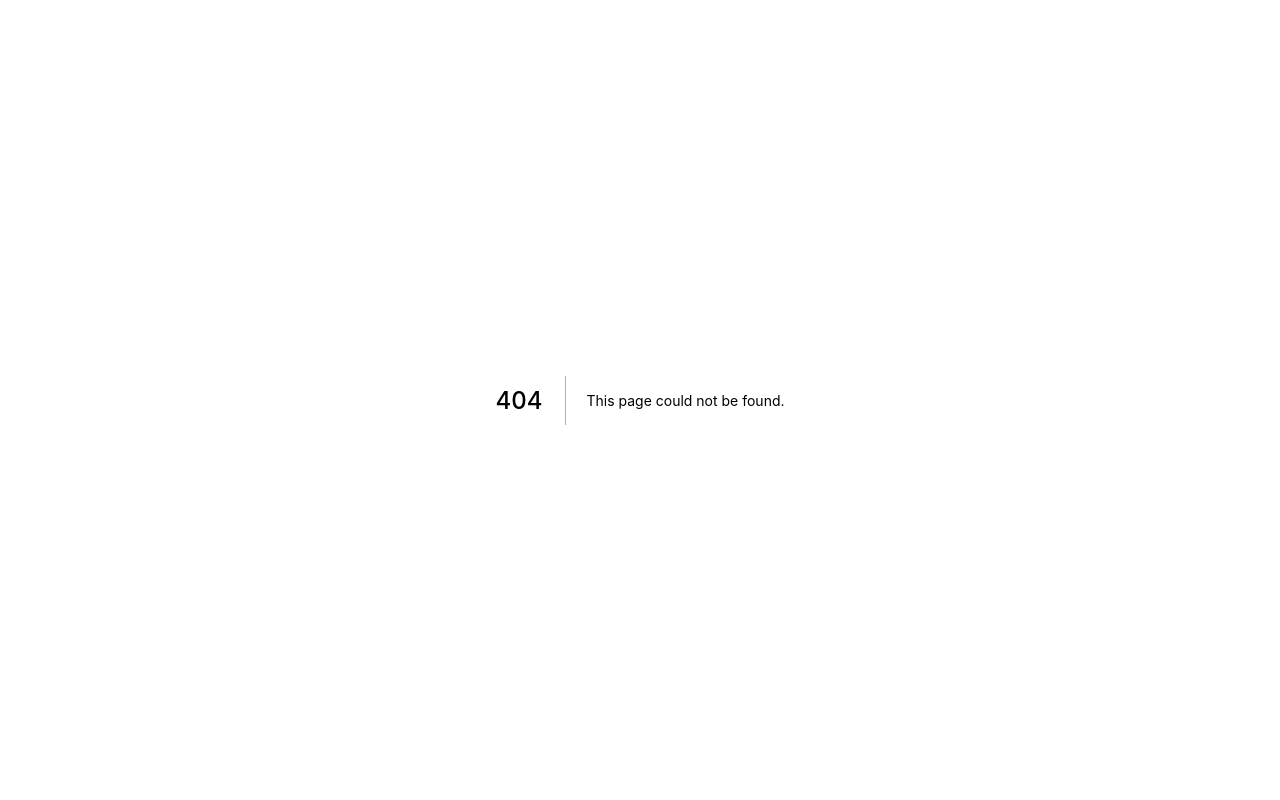
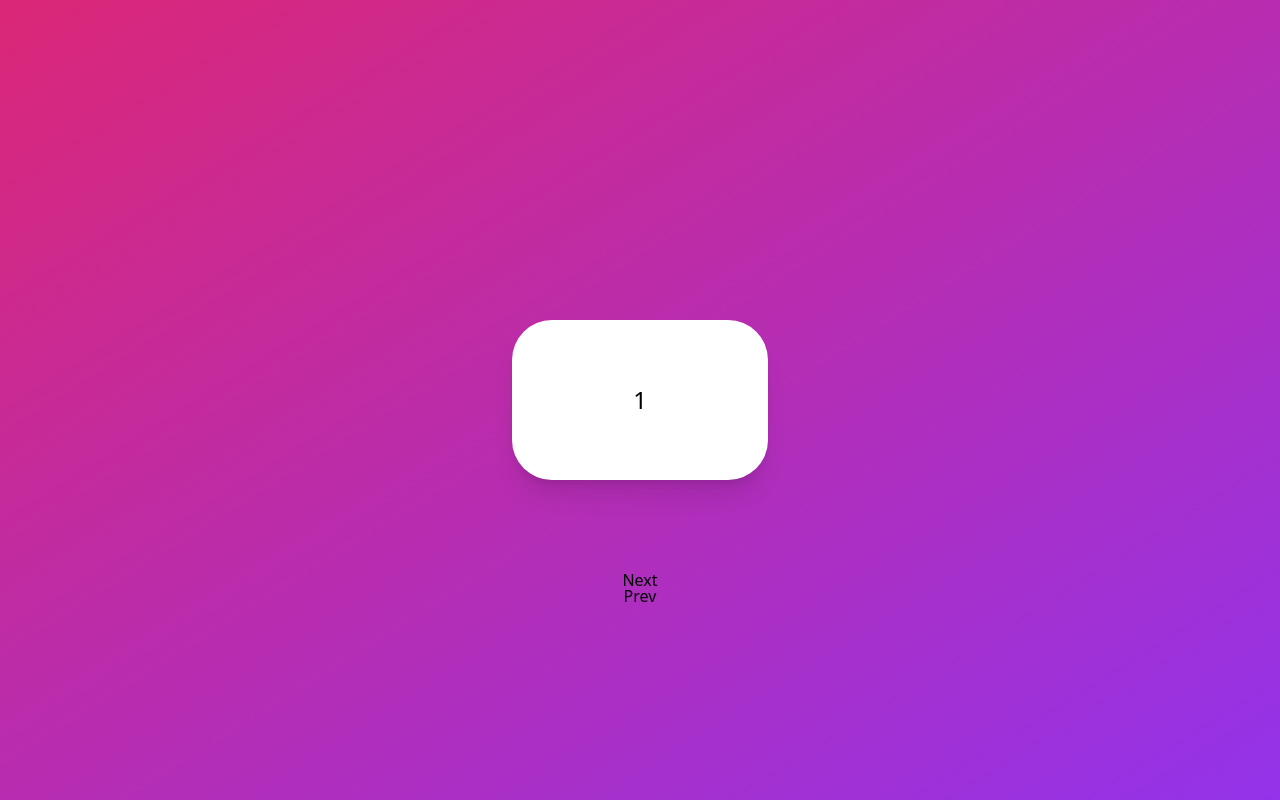
Before and after one commit to yeongminChae/experiment, a Next.js app: page /CSS_frontEnd/slider in a window 1280 px wide. Before the commit this address had no page. Built offline with nearby package versions, Linux system fonts and the light colour scheme.

Commit message:
portfolio day 5 : best horror scene break

```diff
--- a/pages/CSS_frontEnd/Best_Horror_Scene/components/MovieInfo.tsx
+++ b/pages/CSS_frontEnd/Best_Horror_Scene/components/MovieInfo.tsx
@@ -1,3 +1,4 @@
+import { motion, MotionConfig } from "framer-motion";
 import Image, { StaticImageData } from "next/image";
 
 interface ImovieProps {
@@ -18,10 +19,22 @@ export default function MovieInfo({
   return (
     <div className="h-[700px] bg-[#e7473c] sm:h-[750px] md:h-[600px] lg:h-[750px] ">
       <div className="pt-16 sm:pt-12 ">
-        <div className=" mt-0 ml-[1.8vh] text-4xl font-bold text-white hover:first-letter:visible sm:ml-[5vh] sm:text-[44px] md:ml-[0.8vh] lg:ml-[3.5vh]">
-          <span className="invisible text-slate-800 opacity-60 ">#</span>{" "}
+        <motion.div
+          initial={{ opacity: 0 }}
+          animate={{ opacity: 1 }}
+          exit={{ opacity: 1 }}
+          className=" mt-0 ml-[1.8vh] text-4xl font-bold text-white transition-all duration-500 hover:first-letter:visible sm:ml-[5vh] sm:text-[44px] md:ml-[0.8vh] lg:ml-[3.5vh]"
+        >
+          <motion.span
+            initial={{ opacity: 0 }}
+            animate={{ opacity: 0.5 }}
+            exit={{ opacity: 0 }}
+            className="invisible text-slate-800 opacity-80 transition-all duration-500 "
+          >
+            #
+          </motion.span>{" "}
           {title}
-        </div>
+        </motion.div>
         <h3 className="mt-2 ml-[7vh] text-sm text-white sm:ml-[10vh] md:ml-[6.3vh] lg:ml-[9.1vh] ">
           {" "}
           {director}
--- a/pages/CSS_frontEnd/Best_Horror_Scene/index.tsx
+++ b/pages/CSS_frontEnd/Best_Horror_Scene/index.tsx
@@ -9,7 +9,7 @@ import MovieInfo from "./components/MovieInfo";
 
 const Best_Horror_Scene: NextPage = () => {
   return (
-    <div className="grid max-w-3xl overflow-y-visible sm:h-screen sm:max-w-5xl md:max-w-6xl md:grid-cols-7 md:divide-y-2 md:overflow-x-hidden lg:max-w-7xl xl:max-w-full ">
+    <div className="grid max-w-3xl sm:h-screen sm:max-w-5xl md:max-w-6xl md:grid-cols-7 md:divide-y-2 md:overflow-x-hidden lg:max-w-7xl xl:max-w-full ">
       <div className="top-0 h-[90vh] bg-[#F0F0F0] pt-8 pl-[5vh] pr-0 sm:h-[101vh] sm:pl-[9vh] md:col-start-1 md:col-end-4 md:h-[125vh] md:overflow-scroll md:overflow-x-hidden md:pl-[11vh] ">
         <h1 className="mt-8 pt-[14px] font-poppins text-5xl leading-[50px] tracking-[0.3em] text-[#e7473c] sm:text-7xl md:text-5xl lg:text-7xl ">
           BEST
--- /dev/null
+++ b/pages/CSS_frontEnd/slider/index.tsx
@@ -0,0 +1,69 @@
+import type { NextPage } from "next";
+import { AnimatePresence, motion } from "framer-motion";
+import { useState } from "react";
+
+const box = {
+  entry: (isBack: boolean) => ({
+    x: isBack ? -500 : 500,
+    opacity: 0,
+    scale: 0,
+  }),
+  center: {
+    x: 0,
+    opacity: 1,
+    scale: 1,
+    transition: {
+      duration: 0.3,
+    },
+  },
+  exit: (isBack: boolean) => ({
+    x: isBack ? 500 : -500,
+    opacity: 0,
+    scale: 0,
+    rotateX: 180,
+    transition: {
+      duration: 0.3,
+    },
+  }),
+};
+
+const Home: NextPage = () => {
+  const [visible, setVisible] = useState(1);
+  const [back, setBack] = useState(false);
+  const nextPls = () => {
+    setBack(false);
+    setVisible((prev) => (prev === 10 ? 10 : prev + 1));
+  };
+  const prevPls = () => {
+    setBack(true);
+    setVisible((prev) => (prev === 1 ? 1 : prev - 1));
+  };
+  const customValue = {
+    direction: back,
+  };
+  return (
+    <motion.div className="flex h-screen w-screen flex-col items-center justify-center bg-gradient-to-tl from-purple-600 to-pink-600">
+      <AnimatePresence mode="wait" custom={customValue.direction}>
+        <motion.div
+          key={visible}
+          custom={customValue.direction}
+          variants={box}
+          initial="entry"
+          animate="center"
+          exit="exit"
+          className="absolute flex h-40 w-64 items-center justify-center rounded-[40px] bg-white text-2xl shadow-xl"
+        >
+          {visible}
+        </motion.div>
+      </AnimatePresence>
+      <button className="absolute bottom-52" onClick={nextPls}>
+        Next
+      </button>
+      <button className="absolute bottom-48" onClick={prevPls}>
+        Prev
+      </button>
+    </motion.div>
+  );
+};
+
+export default Home;
```
